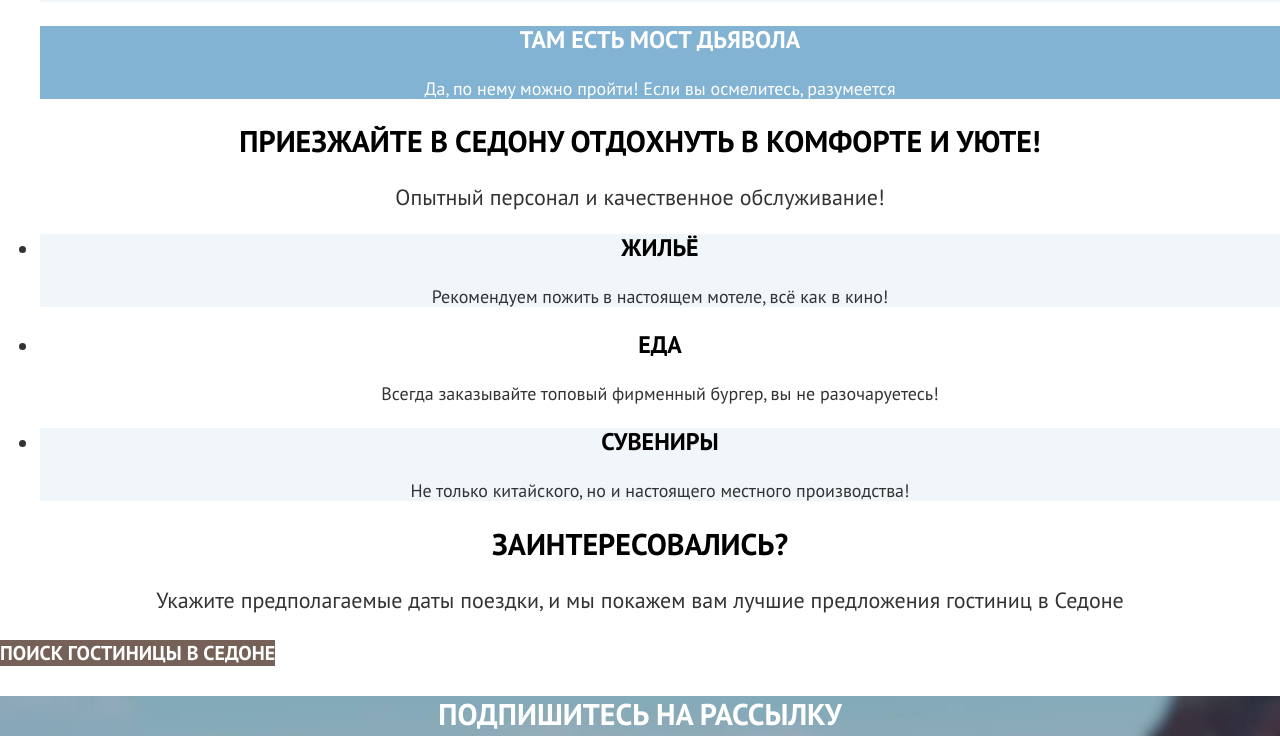
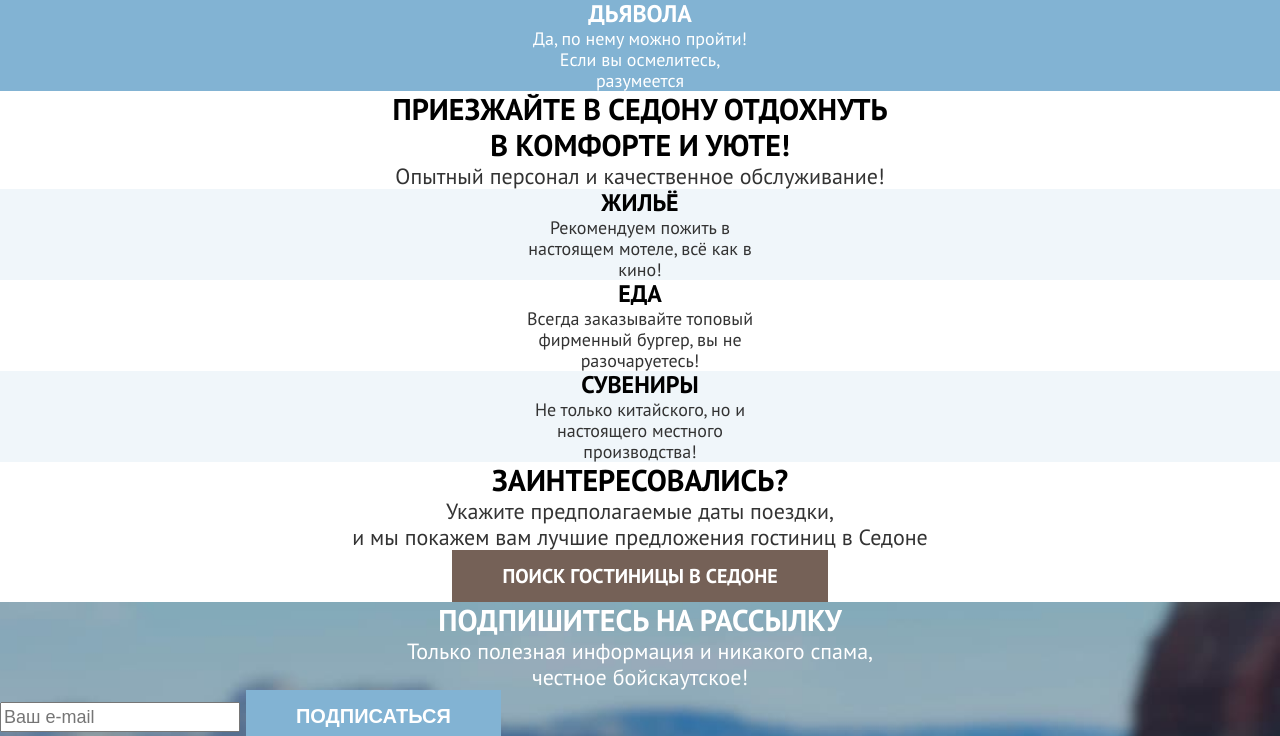
Before and after one commit to htmlacademy-htmlcss/1906981-sedona-37, a plain HTML site: page index.html in a window 1280 px wide. Shown: the part 1830-2566 px from the top of the page. Drawn offline with Linux system fonts and the light colour scheme.

Commit message:
Добавляет стили для крупных сеток на главной

```diff
--- a/index.html
+++ b/index.html
@@ -150,7 +150,7 @@
 
       <section class="search">
         <h2 class="search-title section-title">Заинтересовались?</h2>
-        <p class="search-description">Укажите предполагаемые даты поездки, и мы покажем вам лучшие предложения
+        <p class="search-description">Укажите предполагаемые даты поездки,<br> и мы покажем вам лучшие предложения
           гостиниц в Седоне</p>
         <a class="button search-link" href="catalog.html">Поиск гостиницы в Седоне</a>
       </section>
--- a/styles/styles.css
+++ b/styles/styles.css
@@ -37,6 +37,8 @@ body {
   line-height: 24px;
   text-decoration: none;
   color: #000000;
+  box-sizing: border-box;
+  padding: 8px 34px;
 }
 
 .navigation-link.button {
@@ -80,6 +82,11 @@ body {
   background-color: rgba(131, 179, 211, 0.474);
 }
 
+.hero-text {
+  display: block;
+  margin: auto;
+}
+
 /* Section */
 .section-title {
   font-weight: 700;
@@ -91,8 +98,21 @@ body {
 }
 
 /* Advantages */
+.advantages-title {
+  width: 620px;
+  margin: auto;
+}
+
 .advantages-text {
+  width: 651px;
+  margin: auto;
+}
+
+.advantages-list {
+  margin: 0;
+  padding: 0;
   text-align: center;
+  list-style: none;
 }
 
 .advantages-item-title {
@@ -100,14 +120,16 @@ body {
   font-size: 24px;
   line-height: 28px;
   text-transform: uppercase;
-  text-align: center;
   color: #000000;
+  width: 175px;
+  margin: auto;
 }
 
 .advantages-item-description {
   font-size: 18px;
   line-height: 21px;
-  text-align: center;
+  width: 230px;
+  margin: auto;
 }
 
 .advantages-item {
@@ -124,8 +146,21 @@ body {
 }
 
 /* Services */
+.services-title {
+  width: 505px;
+  margin: auto;
+}
+
 .services-text {
   text-align: center;
+  width: 490px;
+  margin: auto;
+}
+
+.services-list {
+  margin: 0;
+  padding: 0;
+  list-style-type: none;
 }
 
 .services-item-title {
@@ -135,12 +170,16 @@ body {
   text-transform: uppercase;
   text-align: center;
   color: #000000;
+  width: 230px;
+  margin: auto;
 }
 
 .services-item-description {
   font-size: 18px;
   line-height: 21px;
   text-align: center;
+  width: 230px;
+  margin: auto;
 }
 
 .services-item:nth-child(2n+1) {
@@ -148,8 +187,15 @@ body {
 }
 
 /* Search */
+.search-title {
+  width: 297px;
+  margin: auto;
+}
+
 .search-description {
   text-align: center;
+  width: 592px;
+  margin: auto;
 }
 
 .search-link.button {
@@ -163,6 +209,14 @@ body {
   background-color: #756157;
 }
 
+.search-link {
+  margin: auto;
+  padding: 8px 50px;
+  width: 376px;
+  box-sizing: border-box;
+  display: block;
+}
+
 /* Subscribe */
 .subscribe {
   color: #ffffff;
@@ -174,10 +228,18 @@ body {
 
 .subscribe-title {
   color: #ffffff;
+  width: 404px;
+  margin: auto;
 }
 
 .subscribe-description {
   text-align: center;
+  width: 475px;
+  margin: auto;
+}
+
+.subscribe-form {
+  margin: auto;
 }
 
 .subscribe-form-input {
@@ -194,6 +256,8 @@ body {
   color: #ffffff;
   background-color: #82B3D3;
   border: none;
+  box-sizing: border-box;
+  padding: 8px 50px;
 }
 
 /* Catalog */
```
